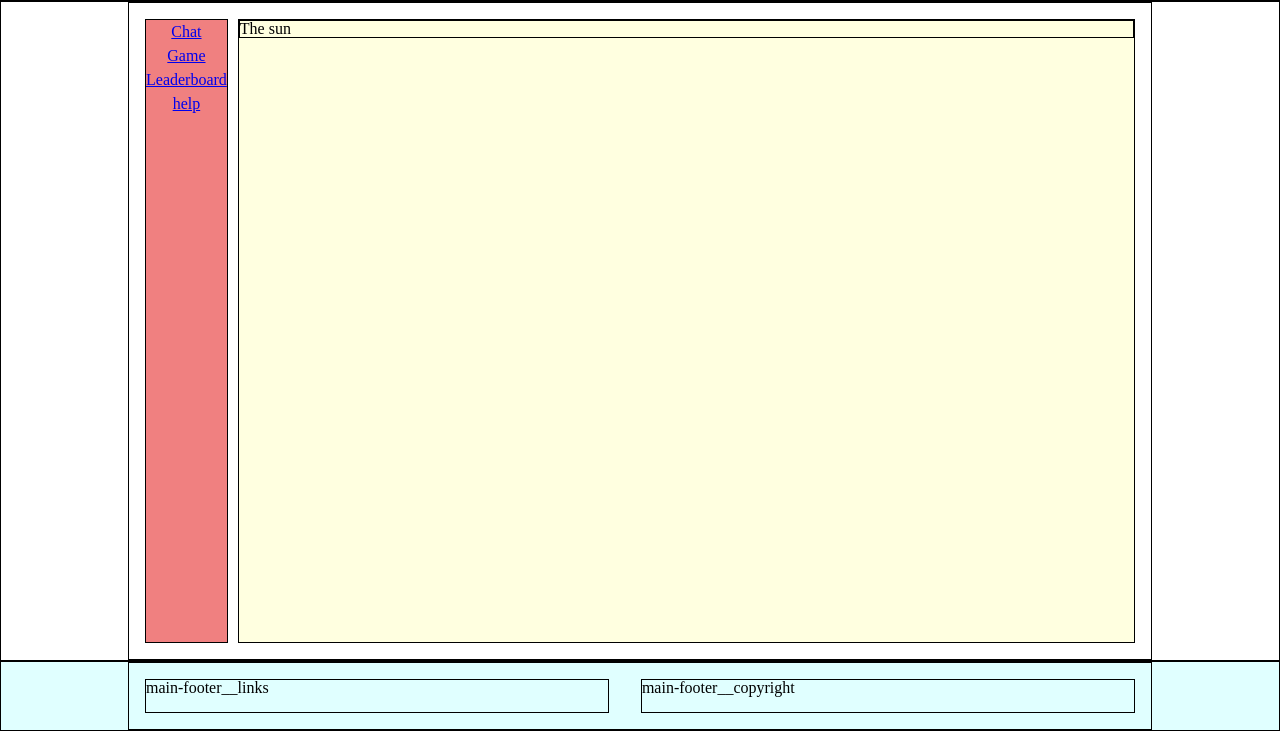
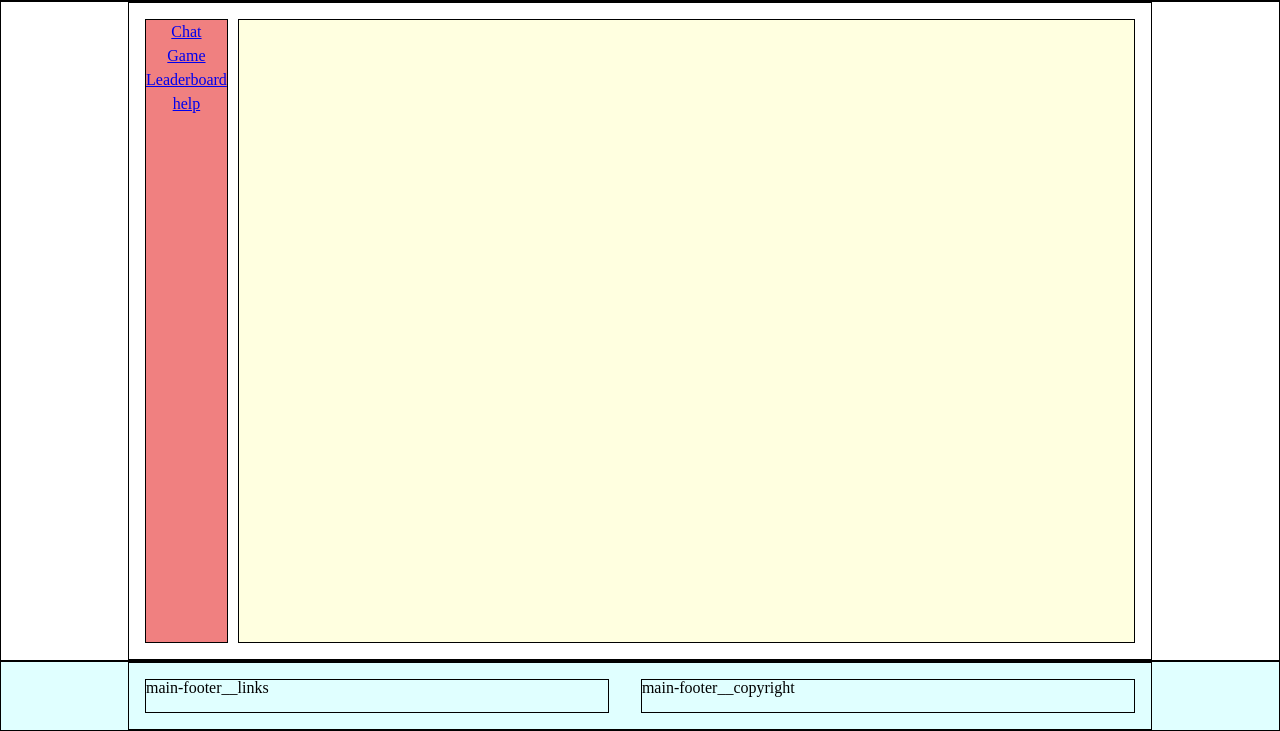
Before and after one commit to 42Alena/ft_transcendence-ping-pong-website, a website with bundled scripts: page frontend/public/index.html in a window 1280 px wide. Shown: the part 69-800 px from the top of the page. Built offline with nearby package versions, Linux system fonts and the light colour scheme.

Commit message:
remove paragraph in div board

```diff
--- a/frontend/public/index.html
+++ b/frontend/public/index.html
@@ -70,7 +70,6 @@
 							</ul>
 					</nav>
 					<div class="board border" id="board">
-						<p class="main-section-board__board border">The sun</p>
 					</div>
 			</section>
 		</main>
```
